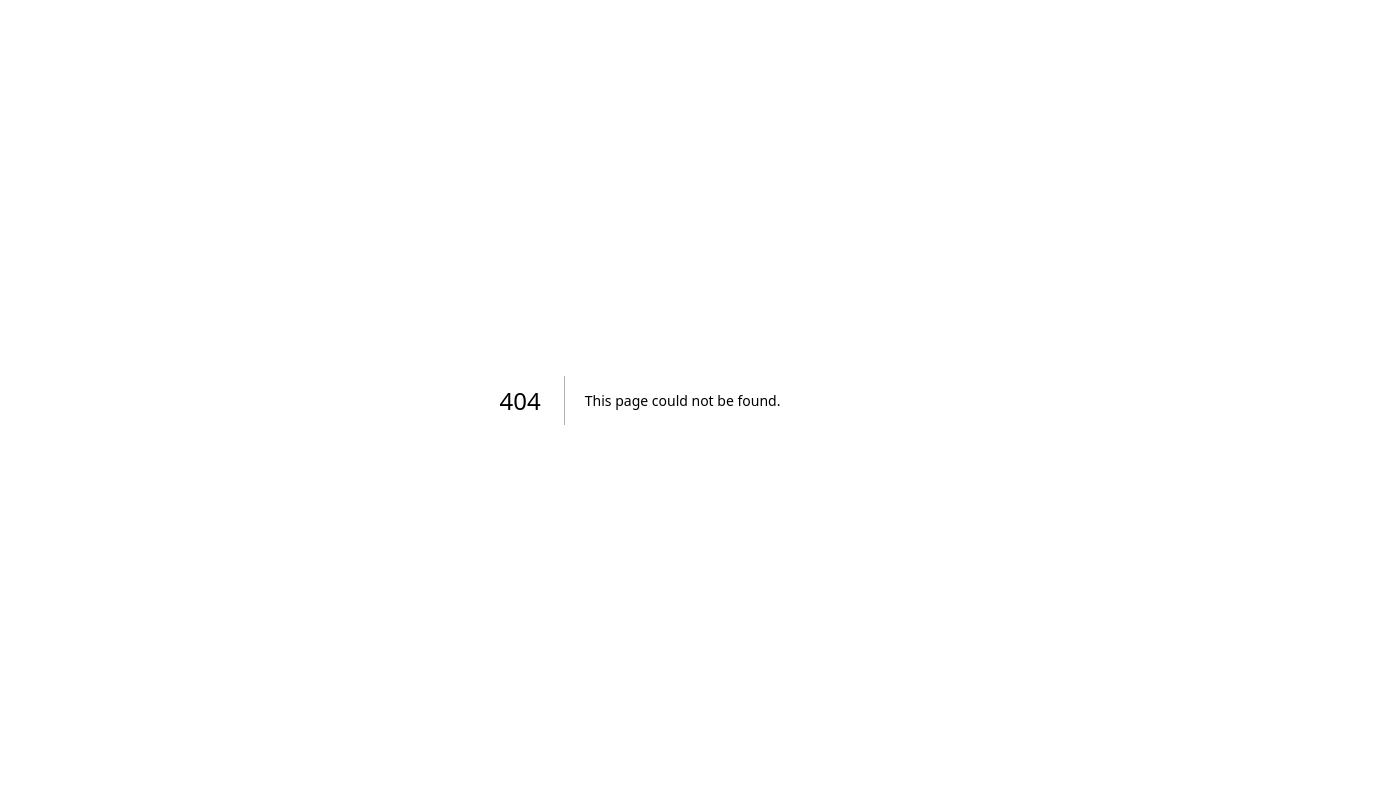
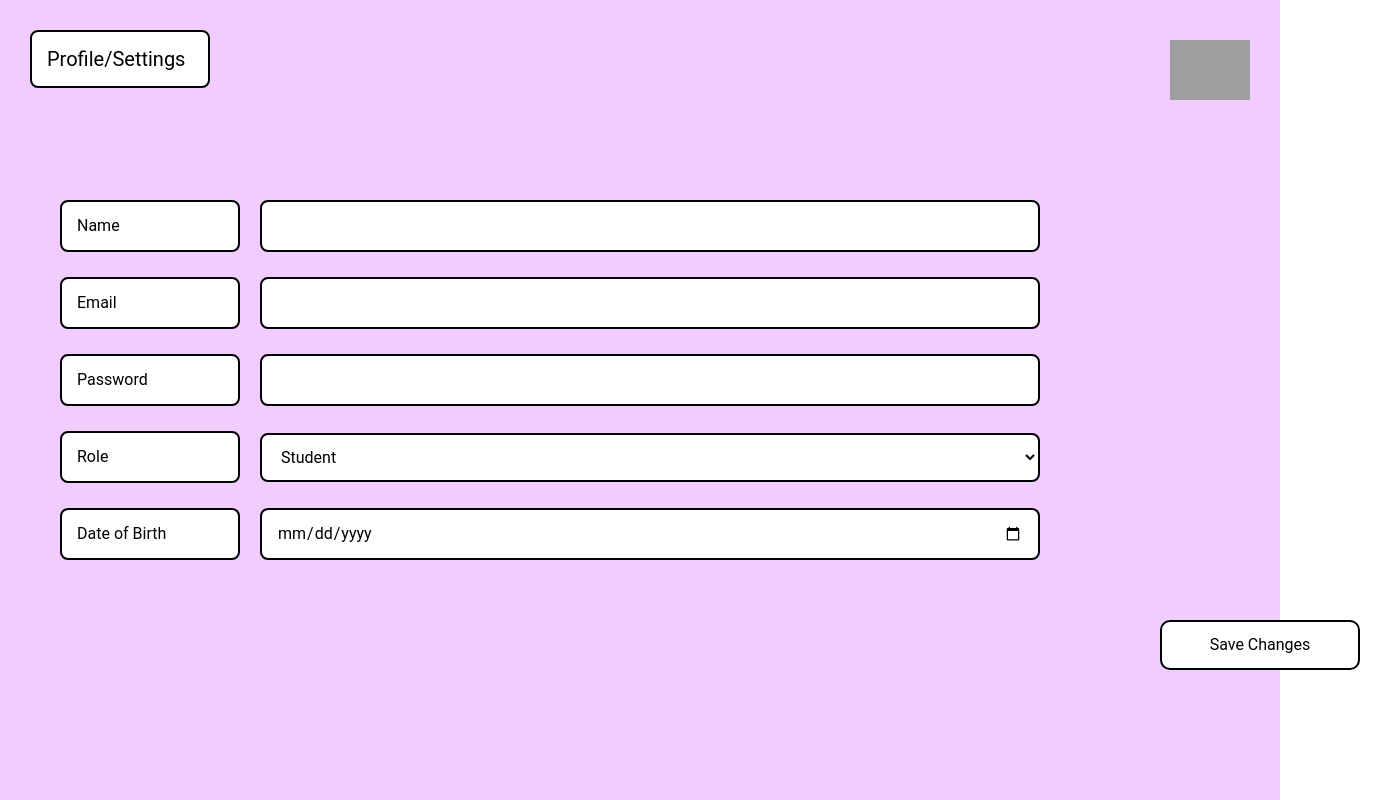
Before and after one commit to SotChulsa/Attendance-Tracker, a Next.js app: page /Settings in a window 1280 px wide. Before the commit this address had no page. Shown: the whole page, 1390 px wide, since content can reach past the window. Built offline with nearby package versions, Linux system fonts and the light colour scheme; grey boxes are pictures that could not be loaded.

Commit message:
settings page done

```diff
--- /dev/null
+++ b/app/Settings/page.tsx
@@ -0,0 +1,86 @@
+"use client";
+
+import { ButtonComponent } from "@/Components/Buttons/button-component";
+import './setting.css';
+
+export default function SettingsPage() {
+  const handleSaveChanges = () => {
+    console.log("Save changes clicked");
+  };
+
+  const handleCancel = () => {
+    console.log("Cancel clicked");
+  };
+
+
+  return (
+    <div className="settings-container">
+      <header className="settings-header">
+        <h1>Profile/Settings</h1>
+        <div className="profile-icon-large">
+          <div className="profile-avatar-large">
+            <img src="https://img.icons8.com/?size=100&id=77883&format=png&color=000000" alt="Profile"/>
+          </div>
+        </div>
+      </header>
+
+      <div className="settings-form-container">
+        <form className="settings-form">
+          <div className="form-group">
+            <label htmlFor="name">Name</label>
+            <input
+              type="text"
+              id="name"
+              className="form-input"
+            />
+          </div>
+
+          <div className="form-group">
+            <label htmlFor="email">Email</label>
+            <input
+              type="email"
+              id="email"
+              className="form-input"
+            />
+          </div>
+
+          <div className="form-group">
+            <label htmlFor="password">Password</label>
+            <div className="password-group">
+              <input
+                type="password"
+                id="password"
+                className="form-input"
+              />
+            </div>
+          </div>
+
+          <div className="form-group">
+            <label htmlFor="role">Role</label>
+            <select id="role" className="form-select">
+              <option value="student">Student</option>
+              <option value="teacher">Teacher</option>
+              <option value="admin">Administrator</option>
+            </select>
+          </div>
+
+          <div className="form-group">
+            <label htmlFor="dob">Date of Birth</label>
+            <input
+              type="date"
+              id="dob"
+              className="form-input"
+            />
+          </div>
+
+          <div className="form-actions">
+            <ButtonComponent
+              label="Save Changes"
+              onClick={handleSaveChanges}
+            />
+          </div>
+        </form>
+      </div>
+    </div>
+  );
+}
--- /dev/null
+++ b/app/Settings/setting.css
@@ -0,0 +1,135 @@
+.settings-container {
+  min-height: 100vh;
+  background-color: #f1ccff;
+  padding: 30px;
+  font-family: 'Roboto', sans-serif;
+}
+
+.settings-header {
+  display: flex;
+  justify-content: space-between;
+  align-items: flex-start;
+  margin-bottom: 40px;
+  padding-bottom: 20px;
+}
+
+.settings-header h1 {
+  flex: 1;
+  padding: 12px 15px;
+  border: 2px solid #000000;
+  border-radius: 8px;
+  font-size: 20px;
+  color: #000000;
+  background-color: white;
+  max-width: 180px;
+}
+
+.profile-icon-large {
+  display: flex;
+  flex-direction: column;
+  align-items: center;
+  gap: 15px;
+}
+
+.profile-avatar-large {
+  width: 80px;
+  height: 80px;
+  border-radius: 50%;
+  display: flex;
+  align-items: center;
+  justify-content: center;
+  color: white;
+  font-size: 2.5rem;
+  font-weight: bold;
+}
+
+.settings-form-container {
+  display: grid;
+  grid-template-columns: 1fr 100px;
+  gap: 40px;
+  border: none
+}
+
+.settings-form {
+  border-radius: 12px;
+  padding: 30px;
+}
+
+.form-group {
+  display: flex;
+  align-items: center;
+  margin-bottom: 25px;
+  gap: 20px;
+}
+
+.form-group label {
+  flex: 1;
+  padding: 12px 15px;
+  border: 2px solid #000000;
+  border-radius: 8px;
+  font-size: 1rem;
+  color: #000000;
+  background-color: white;
+  max-width: 180px;
+}
+
+.form-input {
+  flex: 1;
+  padding: 12px 15px;
+  border: 2px solid #000000;
+  border-radius: 8px;
+  font-size: 1rem;
+  transition: border-color 0.3s;
+  color: #000000;
+  background-color: white;
+  max-width: 780px;
+}
+
+.password-group {
+  display: flex;
+  align-items: center;
+  gap: 15px;
+  flex: 1;
+}
+
+.change-password-btn:hover {
+  background-color: #d5dbdb;
+}
+
+.form-select {
+  flex: 1;
+  padding: 12px 15px;
+  border: 2px solid #000000;
+  border-radius: 8px;
+  font-size: 1rem;
+  background-color: white;
+  cursor: pointer;
+  color: black;
+  max-width: 780px
+}
+
+.form-select:focus {
+  outline: none;
+  border-color: #3498db;
+  box-shadow: 0 0 0 3px rgba(52, 152, 219, 0.1);
+}
+
+.form-actions {
+  display: flex;
+  gap: 15px;
+  margin-top: 40px;
+  padding-top: 20px;
+  margin-left: 1100px;
+}
+
+.form-actions button {
+  min-width: 150px;
+}
+
+.settings-section {
+  background-color: white;
+  border-radius: 12px;
+  padding: 25px;
+  box-shadow: 0 4px 6px rgba(0, 0, 0, 0.05);
+  border: 1px solid #e0e0e0;
+}
```
